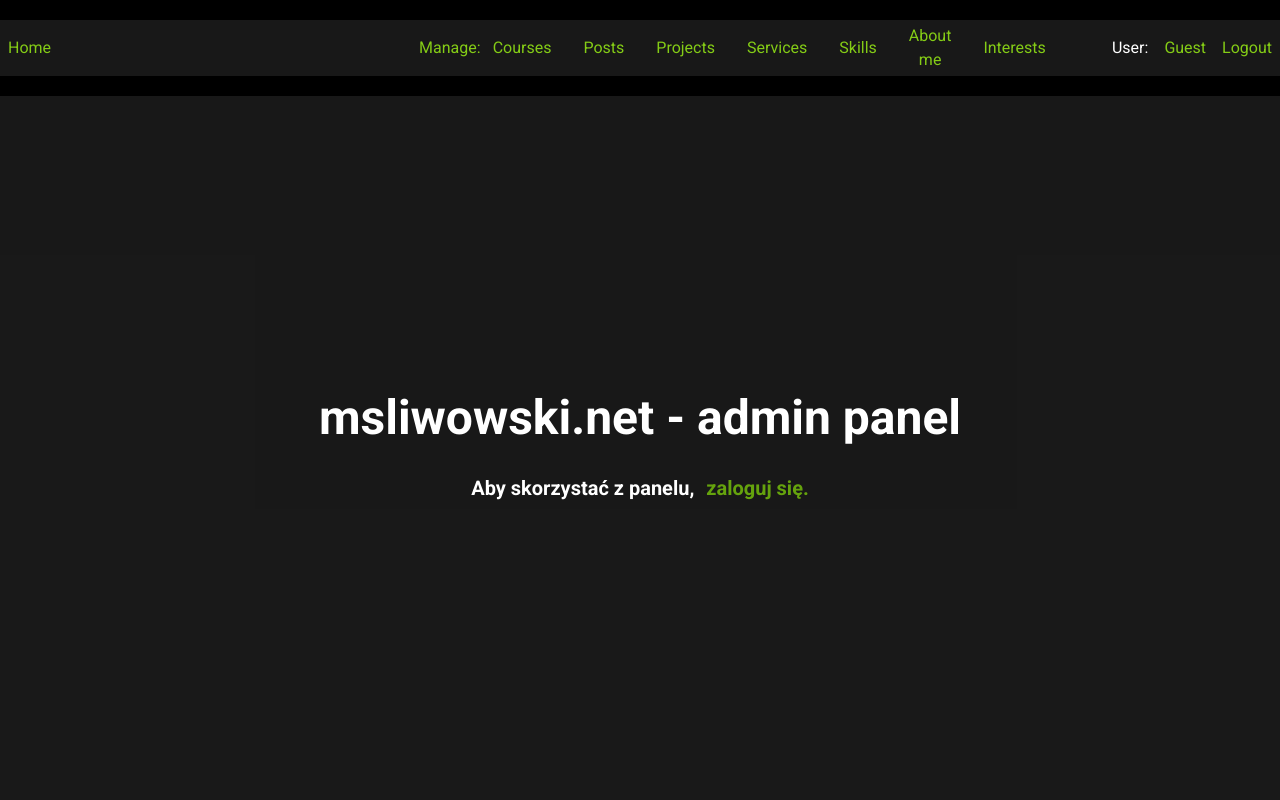
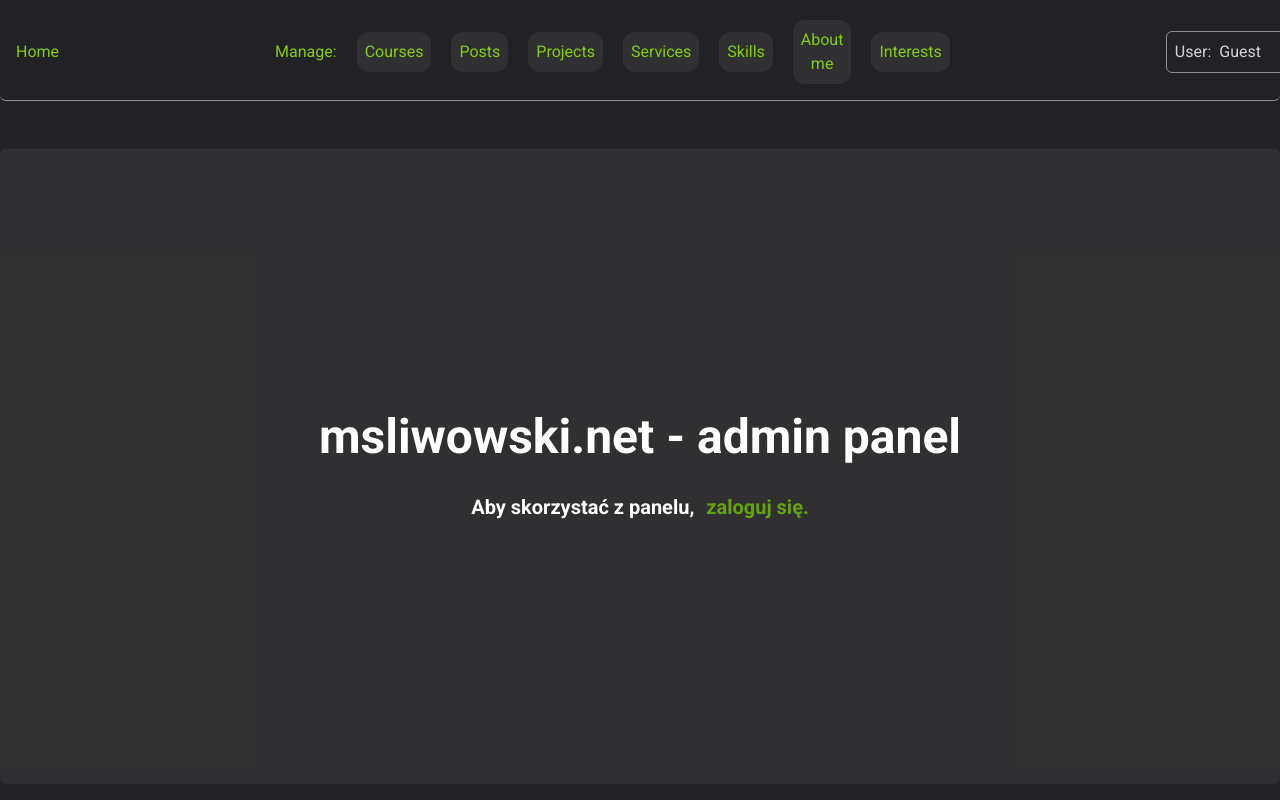
Before and after one commit to matej2314/my-portfolio, a React (Vite) app in the folder Frontend/: page /cms in a window 1280 px wide. Built offline with nearby package versions, Linux system fonts and the light colour scheme; no server answers.

Commit message:
Changed CMS styling

```diff
--- a/Frontend/src/components/cms/CmsMainPage.jsx
+++ b/Frontend/src/components/cms/CmsMainPage.jsx
@@ -55,7 +55,7 @@ export default function CmsMainPage() {
                             <div className={cmsPages.mainPage.parWrapper}>
                                 <div className={cmsPages.mainPage.paragraph}>
                                     <p className={cmsPages.mainPage.titlePar}>msliwowski.net - admin panel</p>
-                                    <p className="text-2xl">Please select the category.</p>
+                                    <p className="text-2xl">Please, select the category.</p>
                                 </div>
                             </div>
                         )}
--- a/Frontend/src/components/cms/cms-components/CmsMenu.jsx
+++ b/Frontend/src/components/cms/cms-components/CmsMenu.jsx
@@ -22,23 +22,24 @@ export default function CmsMenu({ handleSelected, onClose }) {
     return (
 
         <div className={cmsComponents.cmsMenu.wrapper}>
-            <div className='w-full h-full flex flex-row justify-around items-center gap-[23rem]'>
+            <div className='w-fit h-full flex flex-row justify-center items-center'>
                 <button className='w-fit h-full text-lime-500 hover:text-white'><Link to="/">Home</Link></button>
-                <button className={cmsComponents.cmsMenu.h2} onClick={onClose}>Manage:</button>
+
             </div>
             <ul className={cmsComponents.cmsMenu.ul}>
+                <button className='w-fit h-full' onClick={onClose}>Manage:</button>
                 <li className={cmsComponents.cmsMenu.li}><button disabled={!isAuthenticated} onClick={() => handleSelected('courses')}>Courses</button></li>
                 <li className={cmsComponents.cmsMenu.li}><button disabled={!isAuthenticated} onClick={() => handleSelected('posts')}>Posts</button></li>
                 <li className={cmsComponents.cmsMenu.li}><button disabled={!isAuthenticated} onClick={() => handleSelected('projects')}>Projects</button></li>
                 <li className={cmsComponents.cmsMenu.li}><button disabled={!isAuthenticated} onClick={() => handleSelected('services')}>Services</button></li>
                 <li className={cmsComponents.cmsMenu.li}><button disabled={!isAuthenticated} onClick={() => handleSelected('skills')}>Skills</button></li>
-                <li className={cmsComponents.cmsMenu.li}><button disabled={!isAuthenticated} onClick={() => handleSelected('about')}>About me</button></li>
+                <li className='hover:text-lime-600 bg-neutral-600/30 p-2 rounded-xl w-full flex'><button className='w-full h-full flex flex-row justify-center items-center' disabled={!isAuthenticated} onClick={() => handleSelected('about')}>About me</button></li>
                 <li className={cmsComponents.cmsMenu.li}><button disabled={!isAuthenticated} onClick={() => handleSelected('interests')}>Interests</button></li>
             </ul>
             <div className={cmsComponents.cmsMenu.userDiv}>
-                <span className='w-fit h-fit text-white'>User:</span>
+                <span className='w-fit h-fit'>User:</span>
                 {user && user.userName ? (
-                    <p className='w-fit h-fit text-white'>{user.userName}</p>
+                    <p className='w-fit h-fit'>{user.userName}</p>
                 ) : (
                     <p className='w-fit h-fit'>Guest</p>
                 )}
--- a/Frontend/src/components/cms/cms-components/ManageAbout.jsx
+++ b/Frontend/src/components/cms/cms-components/ManageAbout.jsx
@@ -47,7 +47,7 @@ export default function ManageAbout() {
     }
 
     return (
-        <div className={cmsComponents.wrapper.wrapper}>
+        <div className={`${cmsComponents.wrapper.wrapper} mx-8`}>
             <h2 className={cmsComponents.h2.h2}>'About me' text:</h2>
             <h3 className="text-sm">( to go back, press "Manage" button )</h3>
             <button
@@ -62,7 +62,6 @@ export default function ManageAbout() {
                         return <li
                             key={text.id}
                             className={cmsComponents.manageAbout.li}>
-                            <span className={cmsComponents.span.span}>{text.id}</span>
                             <span className={cmsComponents.span.span}>{text.aboutText}</span>
                             <div className={cmsComponents.buttonDiv.buttonDiv}>
                                 <button
--- a/Frontend/src/components/cms/cms-components/ManageCourses.jsx
+++ b/Frontend/src/components/cms/cms-components/ManageCourses.jsx
@@ -41,7 +41,7 @@ export default function ManageCourses() {
         <>
             <div className={cmsComponents.wrapper.wrapper}>
                 <h2 className={cmsComponents.h2.h2}>Courses:</h2>
-                <h3 className="text-sm">( to go back, press "Manage" button )</h3>
+                <h3 className="text-sm text-zinc-300">( to go back, press "Manage" button )</h3>
                 <button
                     onClick={handleAddNew}
                     className={cmsComponents.addNew.addNew}
@@ -52,7 +52,6 @@ export default function ManageCourses() {
                     {!loading && courses && Array.isArray(courses) ? (
                         courses.map((course) => {
                             return <li className={cmsComponents.manageCourses.li} key={course.id}>
-                                <span className={cmsComponents.manageCourses.span}>{course.id}</span>
                                 <span className={cmsComponents.manageCourses.span}>{course.title}</span>
                                 <span className={cmsComponents.manageCourses.span}>{course.date}</span>
                                 <span className={cmsComponents.manageCourses.span}>{course.organizer}</span>
--- a/Frontend/src/components/cms/cms-components/ManageInterests.jsx
+++ b/Frontend/src/components/cms/cms-components/ManageInterests.jsx
@@ -56,7 +56,6 @@ export default function ManageInterests() {
                         return <li
                             className={cmsComponents.li.li}
                         >
-                            <span className={cmsComponents.span.span}>{interest.id}</span>
                             <span className={cmsComponents.span.span}>{interest.intName}</span>
                             <button
                                 className={cmsComponents.actionBtn.actionBtn}
--- a/Frontend/src/components/cms/cms-components/ManageProjects.jsx
+++ b/Frontend/src/components/cms/cms-components/ManageProjects.jsx
@@ -51,7 +51,7 @@ export default function ManageProjects() {
 
 
     return (
-        <div className={cmsComponents.wrapper.wrapper}>
+        <div className={`${cmsComponents.wrapper.wrapper} mx-8`}>
             <h2 className={cmsComponents.h2.h2}>Projects</h2>
             <h3 className="text-sm">( to go back, press "Manage" button )</h3>
             <button
@@ -67,7 +67,6 @@ export default function ManageProjects() {
                             key={project.id}
                             className={cmsComponents.li.li}
                         >
-                            <span className={cmsComponents.span.span}>{project.id}</span>
                             <span className={cmsComponents.span.span}>{project.title}</span>
                             <span className={cmsComponents.span.span}>{project.category}</span>
                             <span className={cmsComponents.span.span}>{project.link}</span>
--- a/Frontend/src/components/cms/cms-components/ManageServices.jsx
+++ b/Frontend/src/components/cms/cms-components/ManageServices.jsx
@@ -47,7 +47,7 @@ export default function ManageServices() {
     }
 
     return (
-        <div className={cmsComponents.wrapper.wrapper}>
+        <div className={`${cmsComponents.wrapper.wrapper} mx-8`}>
             <h2 className={cmsComponents.h2.h2}>Services:</h2>
             <h3 className="text-sm">( to go back, press "Manage" button )</h3>
             <button
@@ -60,7 +60,6 @@ export default function ManageServices() {
                 {!loading && services && Array.isArray(services) ? (
                     services.map((service) => (
                         <li className={cmsComponents.li.li} key={service.id}>
-                            <span className={cmsComponents.span.span}>{service.id}</span>
                             <span className={cmsComponents.span.span}>{service.title}</span>
                             <span className={cmsComponents.span.span}>{service.description}</span>
                             <div className={cmsComponents.buttonDiv.buttonDiv}>
--- a/Frontend/src/components/cms/cms-components/ManageSkills.jsx
+++ b/Frontend/src/components/cms/cms-components/ManageSkills.jsx
@@ -38,9 +38,9 @@ export default function ManageSkills() {
     }
 
     return (
-        <div className={cmsComponents.manageSkills.wrapper}>
+        <div className={cmsComponents.wrapper.wrapper}>
             <h2 className={cmsComponents.h2.h2}>Skills:</h2>
-            <h3 className="text-sm">( to go back, press "Manage" button )</h3>
+            <h3 className="text-sm text-zinc-300">( to go back, press "Manage" button )</h3>
             <button
                 onClick={handleAddNewSkill}
                 className={cmsComponents.addNew.addNew}
@@ -51,7 +51,6 @@ export default function ManageSkills() {
                 {!loading && skills && Array.isArray(skills) ? (
                     skills.map((skill) => (
                         <li className={cmsComponents.li.li} key={skill.id}>
-                            <span className={cmsComponents.span.span}>{skill.id}</span>
                             <span className={cmsComponents.span.span}>{skill.title}</span>
                             <span className={cmsComponents.span.span}>{skill.category}</span>
                             <span className={cmsComponents.span.span}>{skill.icon}</span>
--- a/Frontend/src/components/cms/cms-components/cms-componenst-styles.js
+++ b/Frontend/src/components/cms/cms-components/cms-componenst-styles.js
@@ -1,11 +1,11 @@
 export const cmsComponents = {
     cmsMenu: {
-        wrapper: "w-full h-fit flex flex-row justify-around items-center text-lime-500 bg-neutral-600/30 py-1 gap-3 pl-2",
-        ul: "w-full h-fit flex flex-row justify-center justify-self-center items-center gap-8",
+        wrapper: "w-full h-fit flex flex-row justify-start gap-[13.5rem] items-center text-lime-500 rounded-md border-b-[1px] border-zinc-400/85 pb-4 px-4",
+        ul: "w-full h-fit flex flex-row justify-center items-center gap-5",
         h2: 'w-full h-full flex flex-row justify-center items-center text-lime-500 hover:text-white',
-        li: 'w-full h-fit flex flex-col justify-center items-center hover:text-lime-600',
-        userDiv:'w-full h-fit flex flex-row justify-end gap-4 pr-2',
-        logOutBtn: 'w-full h-full text-lime-500 hover:text-white',
+        li: 'w-full h-full flex flex-col justify-center items-center hover:text-lime-600 bg-neutral-600/30 p-2 rounded-xl',
+        userDiv:'w-fit h-fit flex flex-row justify-end gap-2 pr-2 border-[1px] border-zinc-400/85 text-zinc-300 p-2 rounded-md',
+        logOutBtn: 'w-full h-full text-lime-500 hover:text-white ml-5',
     },
     loginForm: {
         form: "w-fit h-fit flex flex-col justify-center items-center gap-5 text-white",
@@ -25,11 +25,11 @@ export const cmsComponents = {
     },
     message: {
         positive: "text-xl text-lime-500",
-        error: "text-xl text-neutral-950",
+        error: "text-xl text-zinc-300",
     },
     manageCourses: {
-        li: "w-full h-fit flex flex-row justify-start items-center border-b-2 border-black gap-4 py-2",
-        span: "w-full flex flex-row justify-center items-center",
+        li: "w-full h-fit flex flex-row justify-center items-center border-b-2 border-black gap-8 py-2",
+        span: "w-full h-full flex flex-row justify-center items-center text-zinc-300",
     },
     managePosts: {
         ul: "w-full h-fit flex flex-col justify-center items-center",
@@ -37,7 +37,7 @@ export const cmsComponents = {
         noPostsLi: "text-2xl text-white",
     },
     manageSkills: {
-        wrapper: "w-full h-fit bg-neutral-600/30 text-white flex flex-col justify-start items-center gap-4 pb-4 pt-2",
+        wrapper: "w-fit h-fit bg-neutral-600/30 text-white flex flex-col justify-start items-center gap-4 pb-4 pt-2 px-5 rounded-md mb-4",
         buttonDiv: "w-fit h-fit flex flex-col gap-2",
     },
     manageAbout: {
@@ -47,29 +47,29 @@ export const cmsComponents = {
 
     },
     h2: {
-        h2: "w-full h-fit flex flex-row text-2xl font-bold justify-center",
+        h2: "w-full h-fit flex flex-row text-2xl text-zinc-300 font-bold justify-center",
     },
     addNew: {
-        addNew: "text-xl text-white hover:text-lime-600",
+        addNew: "text-xl text-zinc-300 hover:text-lime-600",
     },
 
     buttonDiv: {
         buttonDiv: "w-fit h-fit flex flex-row items-center justify-around gap-3",
     },
     actionBtn: {
-        actionBtn: "w-full h-fit text-sm text-white hover:text-lime-600",
+        actionBtn: "w-full h-fit text-sm text-zinc-300 hover:text-lime-600",
     },
     ul: {
-        ul: "w-fit h-fit flex flex-col justify-center items-center text-sm text-white border-2 border-l-cyan-100 p-4 gap-4 rounded-md",
+        ul: "w-fit h-fit flex flex-col justify-center items-center text-sm text-white border-2 border-zinc-400/85 p-4 gap-4 rounded-md",
     },
     li: {
-       li: "w-full h-fit flex flex-row items-center justify-center text-white text-sm gap-4 border-b-2 border-black p-2",
+       li: "w-full h-fit flex flex-row items-center justify-center text-zinc-300 text-sm gap-4 border-b-2 border-black p-2",
     },
     span: {
-        span: "w-full",
+        span: "w-full flex justify-center items-center",
     },
     wrapper: {
-        wrapper: "w-[98vw] h-full flex flex-col justify-start items-center text-lg text-white gap-3 bg-neutral-600/30 pt-3 pb-6 px-5 rounded-md",
+        wrapper: "w-fit h-fit flex flex-col justify-start items-center text-lg text-white gap-3 bg-neutral-600/30 pt-3 pb-6 px-5 rounded-md",
     },
 
 }
--- a/Frontend/src/components/cms/cmsPages-styles.js
+++ b/Frontend/src/components/cms/cmsPages-styles.js
@@ -1,14 +1,14 @@
 export const cmsPages = {
     indexPage: {
-        main: "w-screen h-screen flex justify-center items-center bg-neutral-400 pt-10",
-        mainDiv: "w-1/2 h-fit flex flex-col justify-between items-center bg-neutral-600/30 p-5 text-white border-2 border-black rounded-md shadow-2xl shadow-grey-700",
+        main: "w-screen h-screen flex justify-center items-center bg-zinc-500/30 pt-10",
+        mainDiv: "w-1/2 h-fit flex flex-col justify-between items-center bg-neutral-600/30 p-5 text-white border-4 border-black rounded-md shadow-2xl shadow-grey-700",
         buttonWrapper: "w-full h-full flex flex-row items-center justify-center text-white gap-4",
         button: "w-fit h-fit p-5 bg-neutral-700 rounded-md border-[1px] border-white shadow-xl shadow-grey-700 hover:bg-neutral-600 hover:shadow-lg",
     },
     mainPage: {
-        main: "w-full h-dvh flex flex-col justify-start items-center bg-black pt-5 gap-5 overflow-y-auto",
-        contentWrapper: "w-full h-full flex flex-row justify-center items-stretch ",
-        parWrapper: "w-full h-[98%] flex flex-row justify-center items-center bg-neutral-600/30 ",
+        main: "w-full h-dvh flex flex-col justify-center items-center bg-zinc-500/30 pt-5 gap-12 overflow-hidden no-scrollbar pb-4",
+        contentWrapper: "w-full h-full flex flex-row justify-center rounded-md overflow-scroll no-scrollbar",
+        parWrapper: "w-full h-[98%] flex flex-row justify-center items-center bg-neutral-600/30 rounded-md ",
         paragraph: "w-full flex flex-col justify-center items-center text-white font-bold gap-8",
         titlePar: "text-5xl",
         linkPar: "w-full flex justify-center gap-3 text-xl",
--- a/Frontend/src/components/projects/ProjectsCategories.jsx
+++ b/Frontend/src/components/projects/ProjectsCategories.jsx
@@ -11,7 +11,7 @@ export default function ProjectsCategories({ setProjectCat }) {
 
     const uniqueCategories = [
         ...new Set(projects.map((project) => project.category)),
-        "all",
+        "All",
     ];
 
     return (
```
